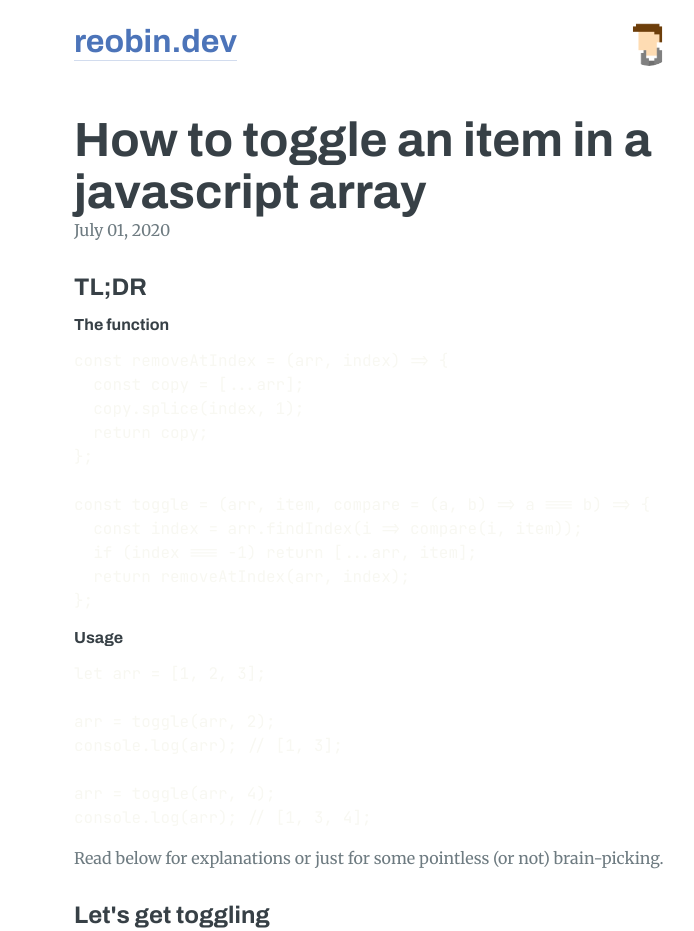
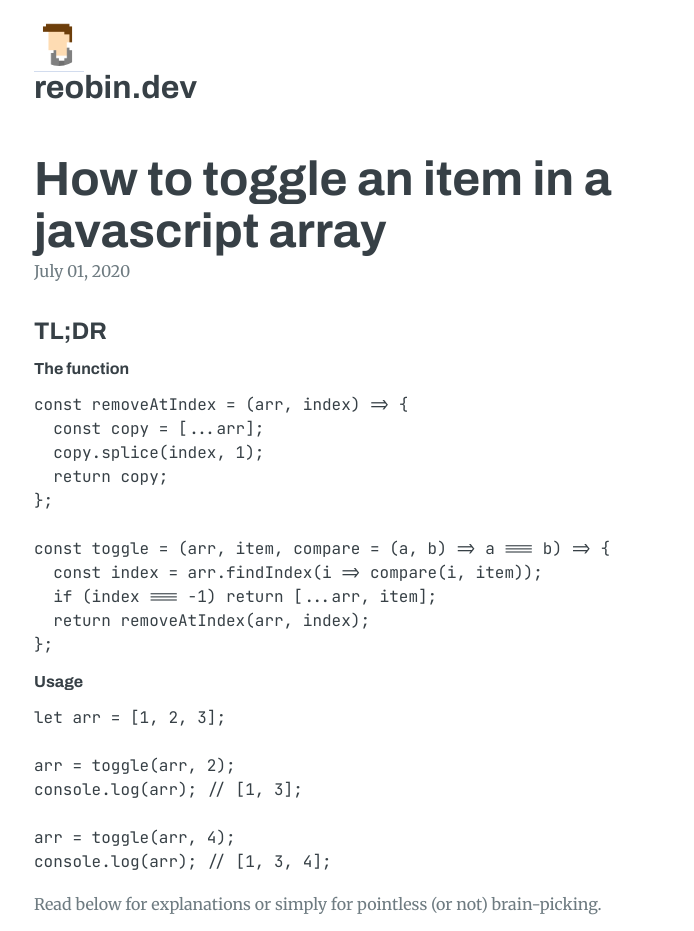
Before and after one commit to reobin/reobin.dev, a Gatsby site: page /js-array-toggle/ in a window 1280 px wide. Shown: the top 931 px of the page, without its empty margins (262-956 px from the left). Built offline with nearby package versions, Linux system fonts and the light colour scheme; Gatsby itself is replaced by a stand-in of ours; some packages are replaced by stand-ins of ours; code samples lack their colours.

Commit message:
task: Setup color system

````diff
--- a/content/blog/js-array-toggle/index.md
+++ b/content/blog/js-array-toggle/index.md
@@ -34,7 +34,7 @@ arr = toggle(arr, 4);
 console.log(arr); // [1, 3, 4];
 ```
 
-Read below for explanations or just for some pointless (or not) brain-picking.
+Read below for explanations or simply for pointless (or not) brain-picking.
 
 ## Let's get toggling
 
@@ -59,9 +59,9 @@ Basic right? Let's go through a primary version of the `toggle` function in java
 
 ```jsx
 const toggle = (arr, item) => {
-  if (arr.includes(item)) return remove(arr, item);
-  else return add(arr, item);
-};
+	if (arr.includes(item)) return remove(arr, item);
+	else return add(arr, item);
+}
 ```
 
 Pretty simple. What about the `add` and `remove` functions though?
@@ -80,9 +80,9 @@ Removing an item is a little more complex, but let's keep it simple here using f
 
 ```jsx
 const toggle = (arr, item) => {
-  if (arr.includes(item)) return arr.filter(i => i !== item);
-  else return [...arr, item];
-};
+	if (arr.includes(item)) return arr.filter(i => i !== item);
+	else return [...arr, item];
+}
 ```
 
 ## When dealing with objects
@@ -93,9 +93,10 @@ To fix this, we'll give an optional `compare` callback function. This callback w
 
 ```jsx
 const toggle = (arr, item, compare = (a, b) => a === b) => {
-	if (arr.some(i => compare(i, item)) return arr.filter(i => !compare(i, item));
-	else return [...arr, item];
-}
+  if (arr.some(i => compare(i, item)))
+    return arr.filter(i => !compare(i, item));
+  else return [...arr, item];
+};
 ```
 
 We could now call it like this to compare only the `id` of objects:
@@ -124,24 +125,24 @@ The above works, although you might have noticed that we call the `compare` func
 
 ```jsx
 const toggle = (arr, item, compare = (a, b) => a === b) => {
-  const filtered = arr.filter(i => !compare(i, item));
-  if (arr.length === filtered.length) {
-    // The array was not filtered, so the item was not present
-    return [...arr, item];
-  } else {
-    // The array was filtered, so the item was present
-    return filtered;
-  }
-};
+	const filtered = arr.filter(i => !compare(i, item));
+	if (arr.length === filtered.length) {
+		// The array was not filtered, so the item was not present
+		return [...arr, item];
+	} else {
+		// The array was filtered, so the item was present
+		return filtered;
+	}
+}
 ```
 
 Let's clean it up a little.
 
 ```jsx
 const toggle = (arr, item, compare = (a, b) => a === b) => {
-  const filtered = arr.filter(compare);
-  return arr.length === filtered.length ? [...arr, item] : filtered;
-};
+	const filtered = arr.filter(compare);
+	return arr.length === filtered.length ? [...arr, item] : filtered;
+}
 ```
 
 ## A side effect to note
@@ -156,16 +157,16 @@ To address this, you might want to use the `splice` function instead to remove t
 
 ```jsx
 const removeAtIndex = (arr, index) => {
-  const copy = [...arr];
-  copy.splice(index, 1);
-  return copy;
-};
+	const copy = [...arr];
+	copy.splice(index, 1);
+	return copy;
+}
 
 const toggle = (arr, item, compare = (a, b) => a === b) => {
-  const index = arr.findIndex(i => compare(i, item));
-  if (index === -1) return [...arr, item];
-  return removeAtIndex(arr, index);
-};
+	const index = arr.findIndex(i => compare(i, item));
+	if (index === -1) return [...arr, item];
+	return removeAtIndex(arr, index);
+}
 ```
 
 The `findIndex` function will stop at the first element matching the condition given, so it had the side benefit of not looping through the whole array unless the item is at the last index, or simply not found.
--- a/src/components/header/header.module.css
+++ b/src/components/header/header.module.css
@@ -1,9 +1,3 @@
-.header {
-  display: flex;
-  justify-content: space-between;
-  align-items: center;
-}
-
 .header h1,
 .header h3 {
   font-size: 2rem;
@@ -12,6 +6,9 @@
 
 .main-link {
   color: #374046;
+  display: flex;
+  align-items: center;
+  margin-left: -0.5rem;
 }
 
 .main-link,
--- a/src/components/header/index.jsx
+++ b/src/components/header/index.jsx
@@ -32,24 +32,16 @@ const Header = ({ isHome }) => {
   const Title = isHome ? "h1" : "h3";
   return (
     <header className={classnames(styles.header, { [styles.home]: isHome })}>
-      <Title>
       <Link className={styles.mainLink} to={`/`}>
-          {title}
-        </Link>
-      </Title>
         <Image
           fixed={avatar.childImageSharp.fixed}
           alt="avatar"
-        style={{
-          marginRight: ".5rem",
-          marginBottom: 0,
-          minWidth: 50,
-          borderRadius: `100%`,
-        }}
           imgStyle={{
             borderRadius: `50%`,
           }}
         />
+        <Title>{title}</Title>
+      </Link>
     </header>
   );
 };
--- a/src/style/index.css
+++ b/src/style/index.css
@@ -1,12 +1,29 @@
 body {
-  --accent: #000;
-  --text: #6e7b81;
-  --background: #fff;
-}
-body.dark {
-  --accent: #fff;
-  --text: #fff;
-  --background: #000;
+  --black: #374046;
+  --pale-black: #6e7b81;
+  --extra-pale-black: #6e7b81b0;
+  --blue: #4c74b9;
+  --pale-blue: #d2dcee;
+  --pure-white: #fff;
+  --grey: #fafafa;
+  --purple: #9e7096;
+  --green: #78995a;
+
+  --title: var(--black);
+  --text: var(--pale-black);
+  --link: var(--blue);
+  --link-border: var(--pale-blue);
+  --background: var(--pure-white);
+
+  /* Code blocks */
+  --code-word-background: var(--pale-blue);
+  --code-background: var(--grey);
+  --code-text: var(--black);
+  --code-comment: var(--extra-pale-black);
+  --code-primary: var(--blue);
+  --code-secondary: var(---pale-blue);
+  --code-number: var(--purple);
+  --code-string: var(--green);
 }
 
 html,
@@ -19,13 +36,12 @@ body,
   min-height: 100%;
   display: flex;
   flex-direction: column;
-  max-width: 40rem;
+  max-width: 45rem;
   margin: 0 auto;
 }
 
 #gatsby-focus-wrapper > * {
   flex-shrink: 0;
-  overflow: hidden;
   padding: 1rem;
 }
 
@@ -33,17 +49,18 @@ body {
   font-size: 16px;
   font-family: "Merriweather", serif;
   background-color: var(--background);
-  color: #374046;
+  color: var(--text);
   margin: 0;
 }
 
 main {
   flex: 1;
+  overflow: hidden;
 }
 
 p {
   color: var(--text);
-  line-height: 1.5;
+  line-height: 1.8;
   margin-top: 0;
 }
 
@@ -53,6 +70,7 @@ h3,
 h4,
 h5,
 h6 {
+  color: var(--title);
   font-size: inherit;
   font-family: "Archivo", sans-serif;
   margin: 0;
@@ -69,14 +87,13 @@ h2 {
 }
 
 a {
-  color: var(--primary);
-  color: #4c74b9;
+  color: var(--link);
   text-decoration: none;
   padding-bottom: 1px;
-  box-shadow: 0 1px 0 0 #d2dcee;
+  box-shadow: 0 1px 0 0 var(--link-border);
   transition: box-shadow 200ms ease;
 }
 a:hover,
 a:focus {
-  box-shadow: 0 1px 0 0 #4c74b9;
+  box-shadow: 0 1px 0 0 var(--link);
 }
--- a/src/style/nord-prism.css
+++ b/src/style/nord-prism.css
@@ -5,9 +5,11 @@
  * Ported for PrismJS by Zane Hitchcoxc (@zwhitchcox) and Gabriel Ramos (@gabrieluizramos)
  */
 
+
 code[class*="language-"],
 pre[class*="language-"] {
   color: #f8f8f2;
+  color: var(--code-text);
   background: none;
   font-family: "JetBrains Mono", Consolas, Monaco, "Andale Mono", "Ubuntu Mono",
     monospace;
@@ -35,10 +37,11 @@ pre[class*="language-"] {
 }
 
 :not(pre) > code[class*="language-"] {
-  background: var(--accent);
+  background: var(--code-word-background);
 }
 pre[class*="language-"] {
   background: #2e3440;
+  background: var(--code-background);
 }
 
 /* Inline code */
@@ -52,11 +55,13 @@ pre[class*="language-"] {
 .token.prolog,
 .token.doctype,
 .token.cdata {
-  color: #636f88;
+  /* color: #636f88; */
+  color: var(--code-comment);
 }
 
 .token.punctuation {
   color: #81a1c1;
+  color: var(--code-primary);
 }
 
 .namespace {
@@ -69,14 +74,17 @@ pre[class*="language-"] {
 .token.symbol,
 .token.deleted {
   color: #81a1c1;
+  color: var(--code-primary);
 }
 
 .token.number {
   color: #b48ead;
+  color: var(--code-number);
 }
 
 .token.boolean {
   color: #81a1c1;
+  color: var(--code-primary);
 }
 
 .token.selector,
@@ -86,6 +94,7 @@ pre[class*="language-"] {
 .token.builtin,
 .token.inserted {
   color: #a3be8c;
+  color: var(--code-string);
 }
 
 .token.operator,
@@ -95,6 +104,7 @@ pre[class*="language-"] {
 .style .token.string,
 .token.variable {
   color: #81a1c1;
+  color: var(--code-primary);
 }
 
 .token.atrule,
@@ -102,10 +112,12 @@ pre[class*="language-"] {
 .token.function,
 .token.class-name {
   color: #88c0d0;
+  color: var(--code-secondary);
 }
 
 .token.keyword {
   color: #81a1c1;
+  color: var(--code-primary);
 }
 
 .token.regex,
--- /dev/null
+++ b/src/style/reset.css
@@ -0,0 +1,129 @@
+/* http://meyerweb.com/eric/tools/css/reset/
+   v2.0 | 20110126
+   License: none (public domain)
+*/
+
+html,
+body,
+div,
+span,
+applet,
+object,
+iframe,
+h1,
+h2,
+h3,
+h4,
+h5,
+h6,
+p,
+blockquote,
+pre,
+a,
+abbr,
+acronym,
+address,
+big,
+cite,
+code,
+del,
+dfn,
+em,
+img,
+ins,
+kbd,
+q,
+s,
+samp,
+small,
+strike,
+strong,
+sub,
+sup,
+tt,
+var,
+b,
+u,
+i,
+center,
+dl,
+dt,
+dd,
+ol,
+ul,
+li,
+fieldset,
+form,
+label,
+legend,
+table,
+caption,
+tbody,
+tfoot,
+thead,
+tr,
+th,
+td,
+article,
+aside,
+canvas,
+details,
+embed,
+figure,
+figcaption,
+footer,
+header,
+hgroup,
+menu,
+nav,
+output,
+ruby,
+section,
+summary,
+time,
+mark,
+audio,
+video {
+  margin: 0;
+  padding: 0;
+  border: 0;
+  font-size: 100%;
+  font: inherit;
+  vertical-align: baseline;
+}
+/* HTML5 display-role reset for older browsers */
+article,
+aside,
+details,
+figcaption,
+figure,
+footer,
+header,
+hgroup,
+menu,
+nav,
+section {
+  display: block;
+}
+body {
+  line-height: 1;
+}
+ol,
+ul {
+  list-style: none;
+}
+blockquote,
+q {
+  quotes: none;
+}
+blockquote:before,
+blockquote:after,
+q:before,
+q:after {
+  content: "";
+  content: none;
+}
+table {
+  border-collapse: collapse;
+  border-spacing: 0;
+}
--- a/src/templates/blog-post.js
+++ b/src/templates/blog-post.js
@@ -42,8 +42,7 @@ const BlogPostTemplate = ({ data, pageContext, location }) => {
             marginBottom: "1rem",
           }}
         />
-        <footer>
-        </footer>
+        <footer></footer>
       </article>
 
       <nav>
````
Lines whose indentation alone changed are shown as unchanged.
